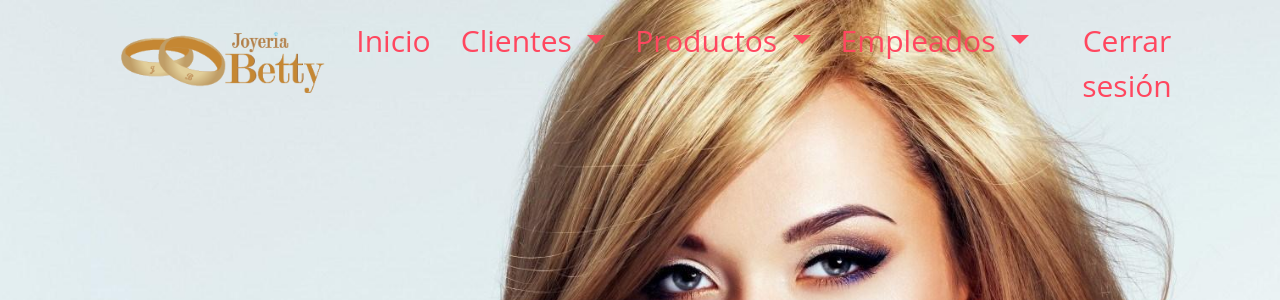
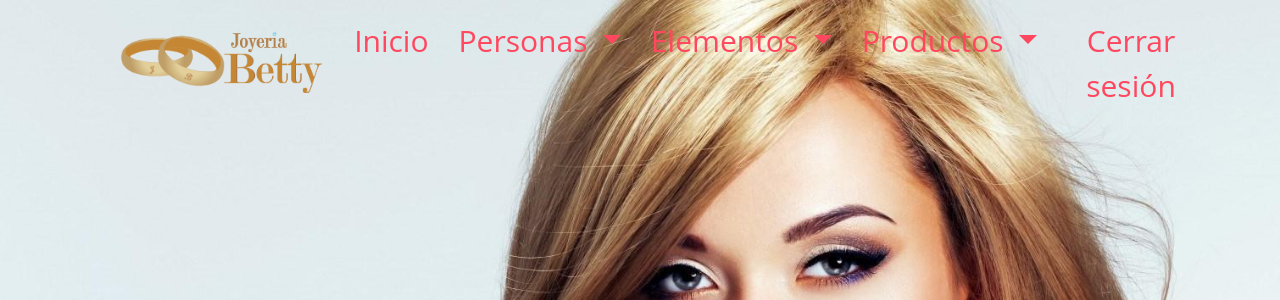
Before and after one commit to Salinas77/equipo, a PHP site: page /index.php in a window 1280 px wide. Shown: the top 300 px of the page. Run offline with PHP 8.4, Linux system fonts and the light colour scheme; the visitor is signed in with stand-in values (Sample User, id 1); some libraries are stand-ins or nearby versions; some web fonts are replaced.

Commit message:
Cambio del menu

```diff
--- a/joyeriabetty/index.php
+++ b/joyeriabetty/index.php
@@ -59,7 +59,7 @@ include_once('modulos/controladorCliente.php');
                                 </li>
                                 <li class="nav-item dropdown">
                                     <a class="nav-link dropdown-toggle" id="navbarDropdown" role="button" data-toggle="dropdown" aria-haspopup="true" aria-expanded="false" style="cursor: pointer; ">
-                                    Clientes
+                                    Personas
                                     </a>
                                     <div class="dropdown-menu" aria-labelledby="navbarDropdown">
                                         <a class="dropdown-item" href="?cargar=registrarClientes">Registrar</a>
@@ -68,7 +68,7 @@ include_once('modulos/controladorCliente.php');
                                 </li>
                                 <li class="nav-item dropdown">
                                     <a class="nav-link dropdown-toggle" id="navbarDropdown" role="button" data-toggle="dropdown" aria-haspopup="true" aria-expanded="false" style="cursor: pointer; ">
-                                        Productos
+                                        Elementos
                                     </a>
                                     <div class="dropdown-menu" aria-labelledby="navbarDropdown">
                                         <a class="dropdown-item" href="?cargar=registrarProductos">Registrar</a>
@@ -77,7 +77,7 @@ include_once('modulos/controladorCliente.php');
                                 </li>
                                 <li class="nav-item dropdown">
                                     <a class="nav-link dropdown-toggle"  id="navbarDropdown" role="button" data-toggle="dropdown" aria-haspopup="true" aria-expanded="false" style="cursor: pointer; ">
-                                        Empleados
+                                        Productos
                                     </a>
                                     <div class="dropdown-menu" aria-labelledby="navbarDropdown">
                                         <a class="dropdown-item" href="?cargar=registrarEmpleados">Registrar</a>
```
